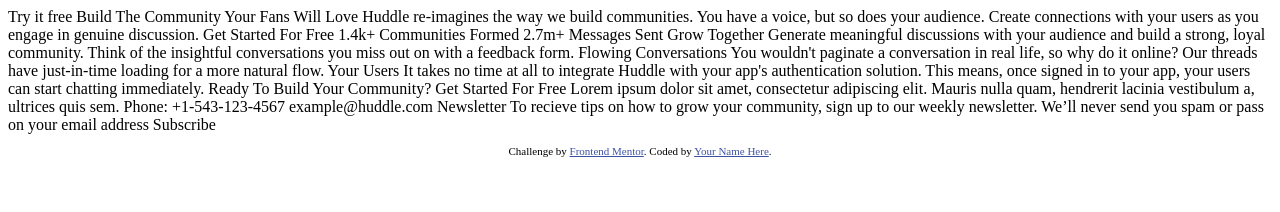
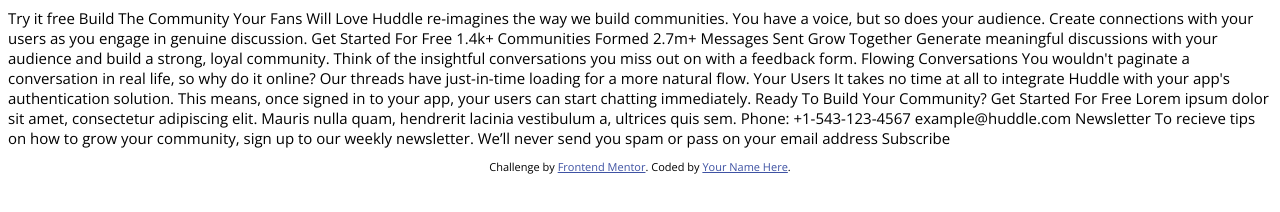
Before and after one commit to AJ-Romera/huddle-landing-page-with-curved-sections-fm, a website: page index.html in a window 1280 px wide. Drawn offline with nearby package versions, Linux system fonts and the light colour scheme.

Commit message:
CHNG: Prepare the Basic Styles of the Project

```diff
--- a/index.html
+++ b/index.html
@@ -1,66 +1,57 @@
 <!DOCTYPE html>
 <html lang="en">
 	<head>
-  <meta charset="UTF-8">
-  <meta name="viewport" content="width=device-width, initial-scale=1.0"> <!-- displays site properly based on user's device -->
+		<meta charset="UTF-8" />
+		<meta name="viewport" content="width=device-width, initial-scale=1.0" />
 
-  <link rel="icon" type="image/png" sizes="32x32" href="./images/favicon-32x32.png">
+		<link
+			rel="icon"
+			type="image/png"
+			sizes="32x32"
+			href="./images/favicon-32x32.png"
+		/>
 
-  <title>Frontend Mentor | Huddle landing page with curved sections</title>
+		<title>
+			Frontend Mentor | Huddle landing page with curved sections
+		</title>
 
-  <!-- Feel free to remove these styles or customise in your own stylesheet 👍 -->
-  <style>
-    .attribution { font-size: 11px; text-align: center; }
-    .attribution a { color: hsl(228, 45%, 44%); }
-  </style>
+		<link rel="preconnect" href="https://fonts.googleapis.com" />
+		<link rel="preconnect" href="https://fonts.gstatic.com" crossorigin />
+		<link
+			href="https://fonts.googleapis.com/css2?family=Open+Sans:wght@400;600;700&family=Poppins:wght@700&display=swap"
+			rel="stylesheet"
+		/>
+
+		<link rel="stylesheet" href="styles.css" />
 	</head>
 	<body>
-  Try it free
-
-  Build The Community Your Fans Will Love
-
-  Huddle re-imagines the way we build communities. You have a voice, but so does
-  your audience. Create connections with your users as you engage in genuine discussion.
-
-  Get Started For Free
-
-  1.4k+
-  Communities Formed
-
-  2.7m+
-  Messages Sent
-
-  Grow Together
-  Generate meaningful discussions with your audience and build a strong, loyal community.
-  Think of the insightful conversations you miss out on with a feedback form.
-
-  Flowing Conversations
-  You wouldn't paginate a conversation in real life, so why do it online? Our threads have
-  just-in-time loading for a more natural flow.
-
-  Your Users
-  It takes no time at all to integrate Huddle with your app's authentication solution. This means,
-  once signed in to your app, your users can start chatting immediately.
-
-  Ready To Build Your Community?
-  Get Started For Free
-
-  Lorem ipsum dolor sit amet, consectetur adipiscing elit. Mauris nulla quam, hendrerit lacinia
-  vestibulum a, ultrices quis sem.
-
-  Phone: +1-543-123-4567
-  example@huddle.com
-
-  Newsletter
-  To recieve tips on how to grow your community, sign up to our weekly newsletter. We’ll never
-  send you spam or pass on your email address
-
+		Try it free Build The Community Your Fans Will Love Huddle re-imagines
+		the way we build communities. You have a voice, but so does your
+		audience. Create connections with your users as you engage in genuine
+		discussion. Get Started For Free 1.4k+ Communities Formed 2.7m+ Messages
+		Sent Grow Together Generate meaningful discussions with your audience
+		and build a strong, loyal community. Think of the insightful
+		conversations you miss out on with a feedback form. Flowing
+		Conversations You wouldn't paginate a conversation in real life, so why
+		do it online? Our threads have just-in-time loading for a more natural
+		flow. Your Users It takes no time at all to integrate Huddle with your
+		app's authentication solution. This means, once signed in to your app,
+		your users can start chatting immediately. Ready To Build Your
+		Community? Get Started For Free Lorem ipsum dolor sit amet, consectetur
+		adipiscing elit. Mauris nulla quam, hendrerit lacinia vestibulum a,
+		ultrices quis sem. Phone: +1-543-123-4567 example@huddle.com Newsletter
+		To recieve tips on how to grow your community, sign up to our weekly
+		newsletter. We’ll never send you spam or pass on your email address
 		Subscribe
 
 		<footer>
 			<p class="attribution">
-      Challenge by <a href="https://www.frontendmentor.io?ref=challenge" target="_blank">Frontend Mentor</a>.
-      Coded by <a href="#">Your Name Here</a>.
+				Challenge by
+				<a
+					href="https://www.frontendmentor.io?ref=challenge"
+					target="_blank"
+					>Frontend Mentor</a
+				>. Coded by <a href="#">Your Name Here</a>.
 			</p>
 		</footer>
 	</body>
--- /dev/null
+++ b/package.json
@@ -0,0 +1,5 @@
+{
+  "dependencies": {
+    "normalize.css": "^8.0.1"
+  }
+}
--- /dev/null
+++ b/styles.css
@@ -0,0 +1,51 @@
+:root {
+	--pink: hsl(322, 100%, 66%);
+	--light-pink: hsl(321, 100%, 78%);
+	--light-red: hsl(0, 100%, 63%);
+	--very-dark-cyan: hsl(192, 100%, 9%);
+	--very-pale-blue: hsl(207, 100%, 98%);
+	--poppins-font: 'Poppins', sans-serif;
+	--open-sans-font: 'Open Sans', sans-serif;
+}
+
+body {
+	display: flex;
+	flex-direction: column;
+	align-items: center;
+	justify-content: center;
+	height: auto;
+	font-size: 0.938rem;
+	font-family: var(--open-sans-font);
+}
+
+h1,
+h2,
+h3,
+h4 {
+	font-family: var(--poppins-font);
+	font-weight: 700;
+}
+
+.attribution {
+	font-size: 11px;
+	text-align: center;
+}
+.attribution a {
+	color: hsl(228, 45%, 44%);
+}
+
+/* The Challenge Provide a Breakpoint at 375px for mobile
+I prefer 768 and below for mobile-tablet and above for desktop
+I can add more precise breakpoints but this is just a practice */
+@media screen and (min-width: 768px) {
+	.cards-container {
+		flex-direction: row;
+		margin: 4rem 2rem;
+	}
+}
+@media screen and (min-width: 1024px) {
+	.cards-container {
+		flex-direction: row;
+		margin: 4rem 10rem;
+	}
+}
```
Also changed, not shown: 1 other file. Lines whose indentation alone changed are shown as unchanged.
